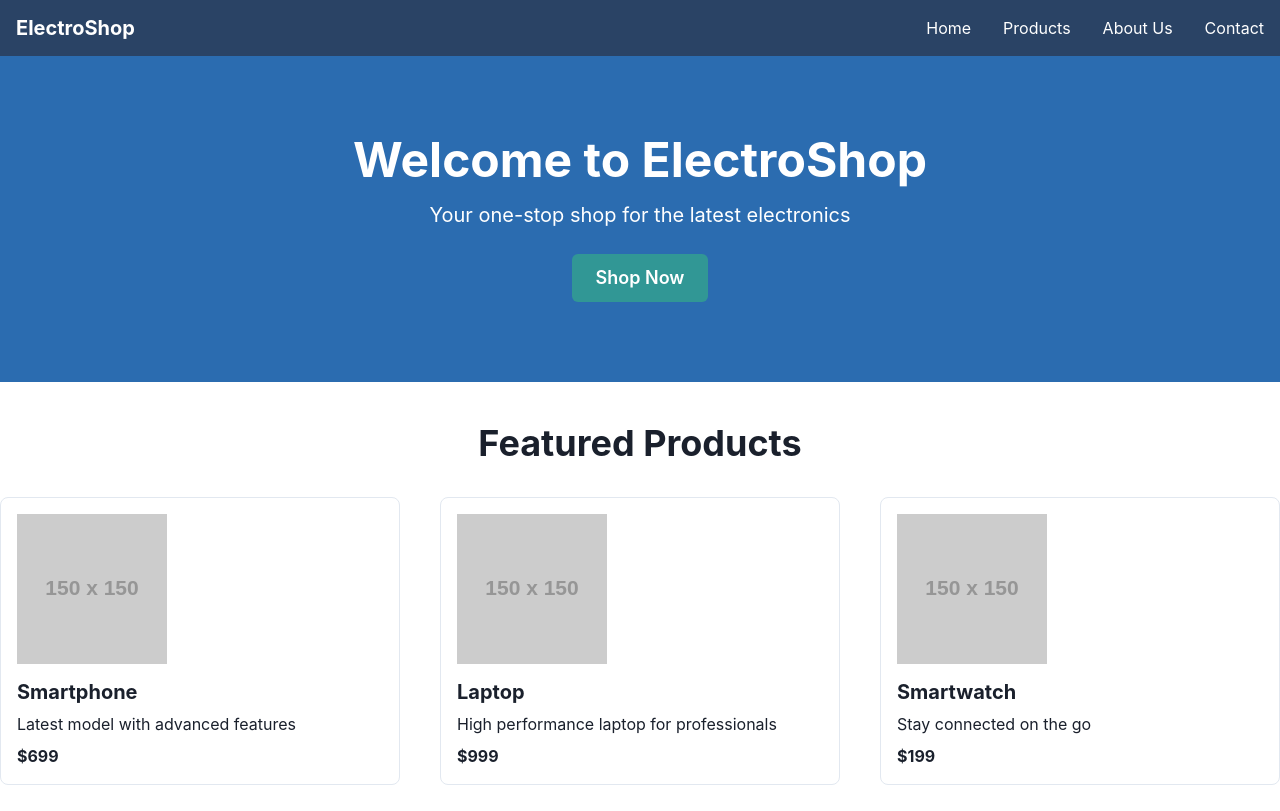
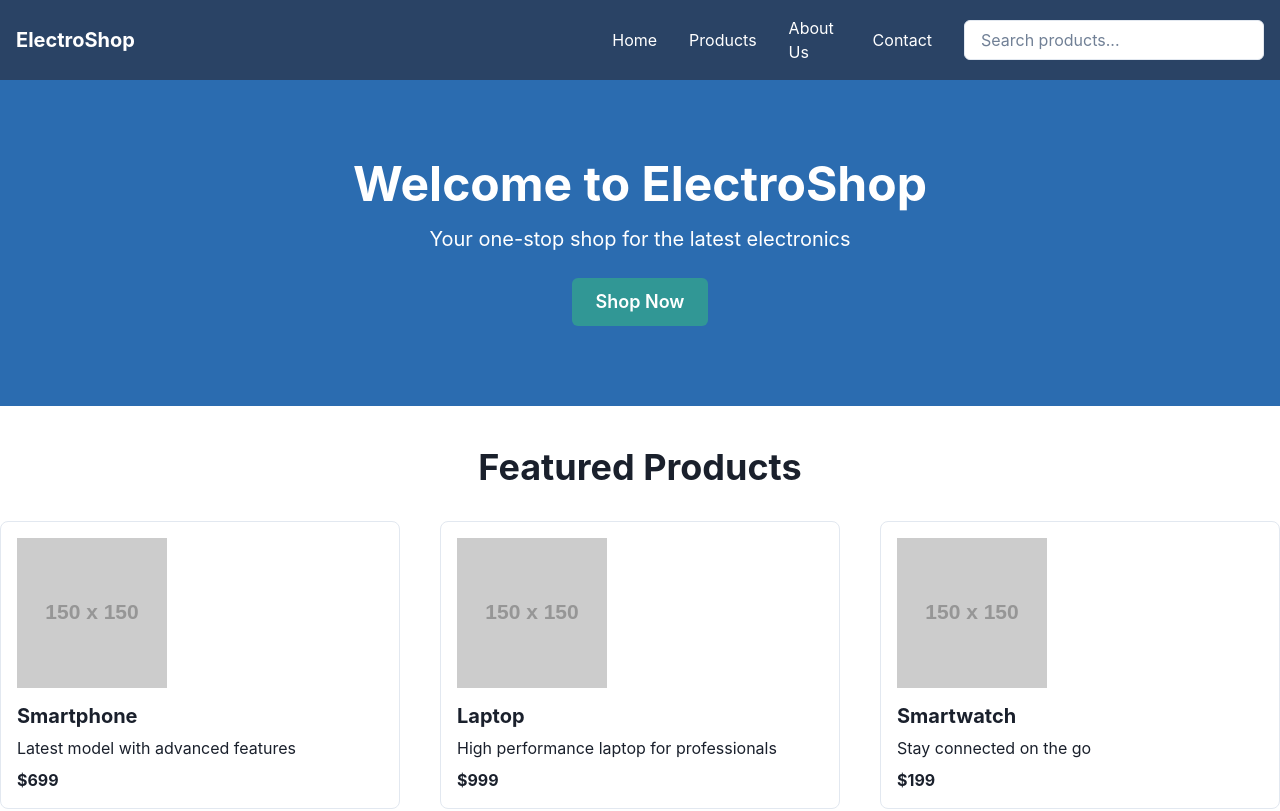
Before and after one commit to GPT-Engineer-App-Dev/electronic-store-sample, a React (Vite) app: page / in a window 1280 px wide. Shown: the top 811 px of the page. Built offline with nearby package versions, Linux system fonts and the light colour scheme.

Commit message:
Add real-time search functionality to the e-commerce website.

```diff
--- a/src/pages/Index.jsx
+++ b/src/pages/Index.jsx
@@ -1,4 +1,5 @@
-import { Box, Button, Container, Flex, Heading, HStack, Image, Link, SimpleGrid, Text, VStack } from "@chakra-ui/react";
+import { Box, Button, Container, Flex, Heading, HStack, Image, Link, SimpleGrid, Text, VStack, Input } from "@chakra-ui/react";
+import { useState } from "react";
 import { FaFacebook, FaTwitter, FaInstagram } from "react-icons/fa";
 
 const sampleProducts = [
@@ -26,6 +27,19 @@ const sampleProducts = [
 ];
 
 const Index = () => {
+  const [searchQuery, setSearchQuery] = useState("");
+  const [filteredProducts, setFilteredProducts] = useState(sampleProducts);
+
+  const handleSearchChange = (event) => {
+    const query = event.target.value.toLowerCase();
+    setSearchQuery(query);
+    setFilteredProducts(
+      sampleProducts.filter(product =>
+        product.name.toLowerCase().includes(query) ||
+        product.description.toLowerCase().includes(query)
+      )
+    );
+  };
   return (
     <Container maxW="container.xl" p={0}>
       {/* Navigation Bar */}
@@ -36,6 +50,14 @@ const Index = () => {
           <Link href="#">Products</Link>
           <Link href="#">About Us</Link>
           <Link href="#">Contact</Link>
+          <Input
+            placeholder="Search products..."
+            value={searchQuery}
+            onChange={handleSearchChange}
+            bg="white"
+            color="black"
+            maxW="300px"
+          />
         </HStack>
       </Flex>
 
@@ -50,7 +72,7 @@ const Index = () => {
       <Box py={10}>
         <Heading textAlign="center" mb={8}>Featured Products</Heading>
         <SimpleGrid columns={{ base: 1, md: 3 }} spacing={10}>
-          {sampleProducts.map(product => (
+          {filteredProducts.map(product => (
             <Box key={product.id} borderWidth="1px" borderRadius="lg" overflow="hidden" p={4}>
               <Image src={product.image} alt={product.name} mb={4} />
               <Heading size="md" mb={2}>{product.name}</Heading>
```
